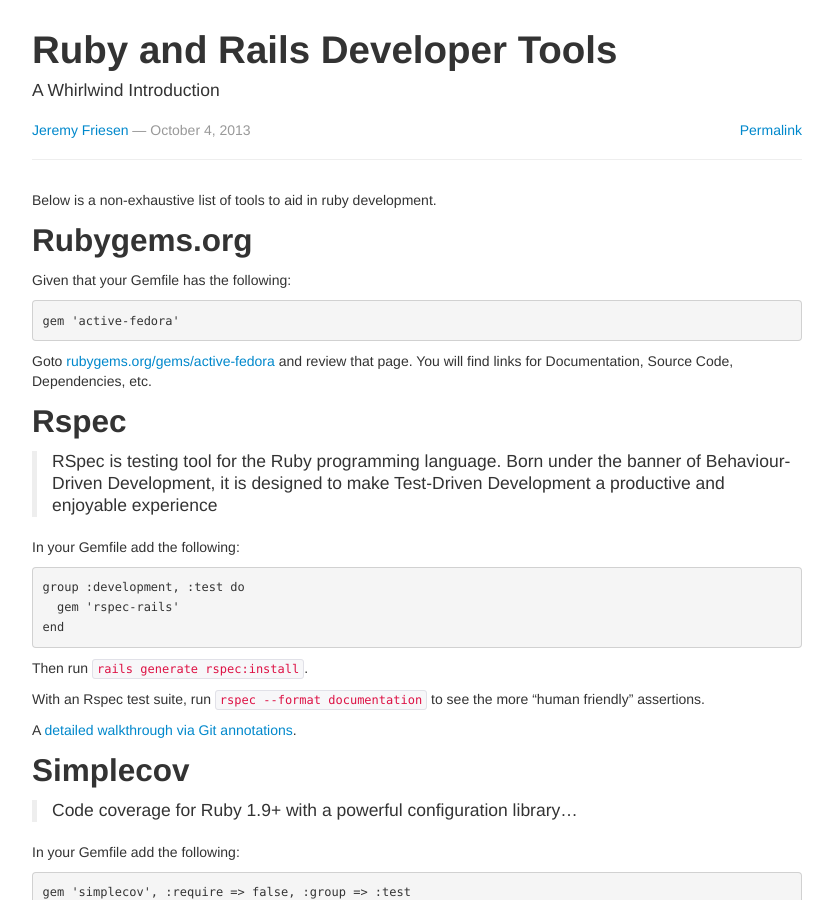
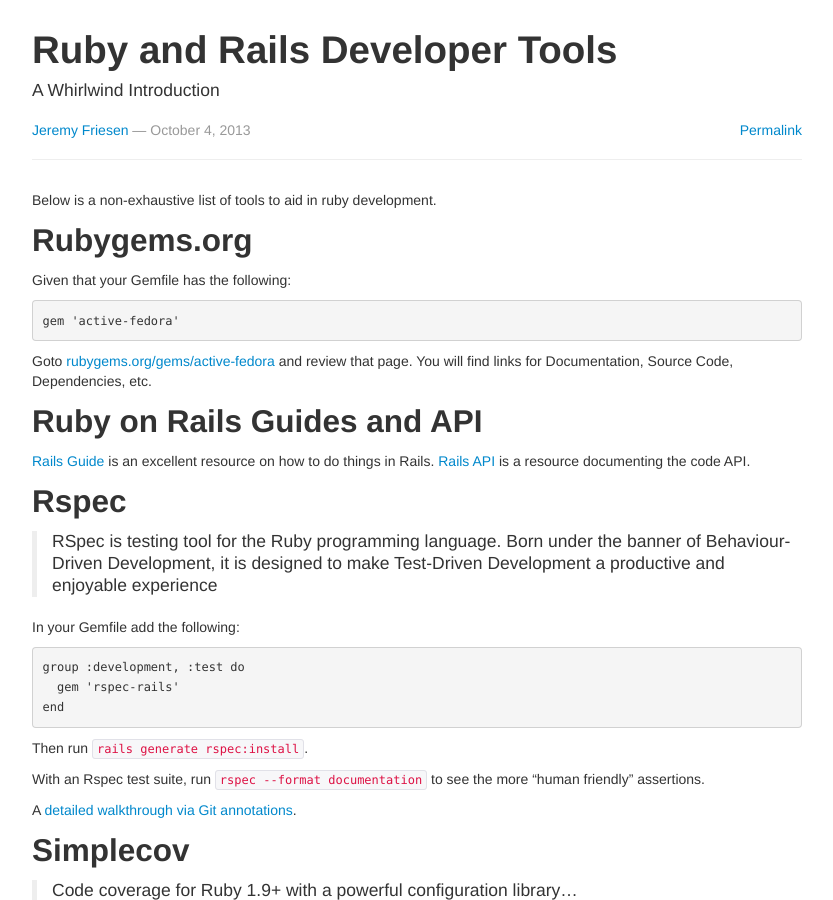
Before and after one commit to terrellt/ndlib.github.io, a Jekyll site: the page built from _posts/2013-10-04-ruby-and-rails-developer-tools.md, in a window 1280 px wide and 900 px high. Shown: the whole window, without its empty margins (223-1056 px from the left). Built offline with Jekyll 4.4.1, drawn with Linux system fonts in a browser that asks for light colours; Markdown is read by kramdown in place of the engine named in the settings.

Commit message:
Adding Ruby on Rails Guides and API

```diff
--- a/_posts/2013-10-04-ruby-and-rails-developer-tools.md
+++ b/_posts/2013-10-04-ruby-and-rails-developer-tools.md
@@ -18,6 +18,11 @@ Given that your Gemfile has the following:
 
 Goto [rubygems.org/gems/active-fedora](http://rubygems.org/gems/active-fedora) and review that page.
 You will find links for Documentation, Source Code, Dependencies, etc.
+
+## Ruby on Rails Guides and API
+
+[Rails Guide](http://guides.rubyonrails.org) is an excellent resource on how to do things in Rails.
+[Rails API](http://api.rubyonrails.org) is a resource documenting the code API.
 
 ## Rspec
 
```
